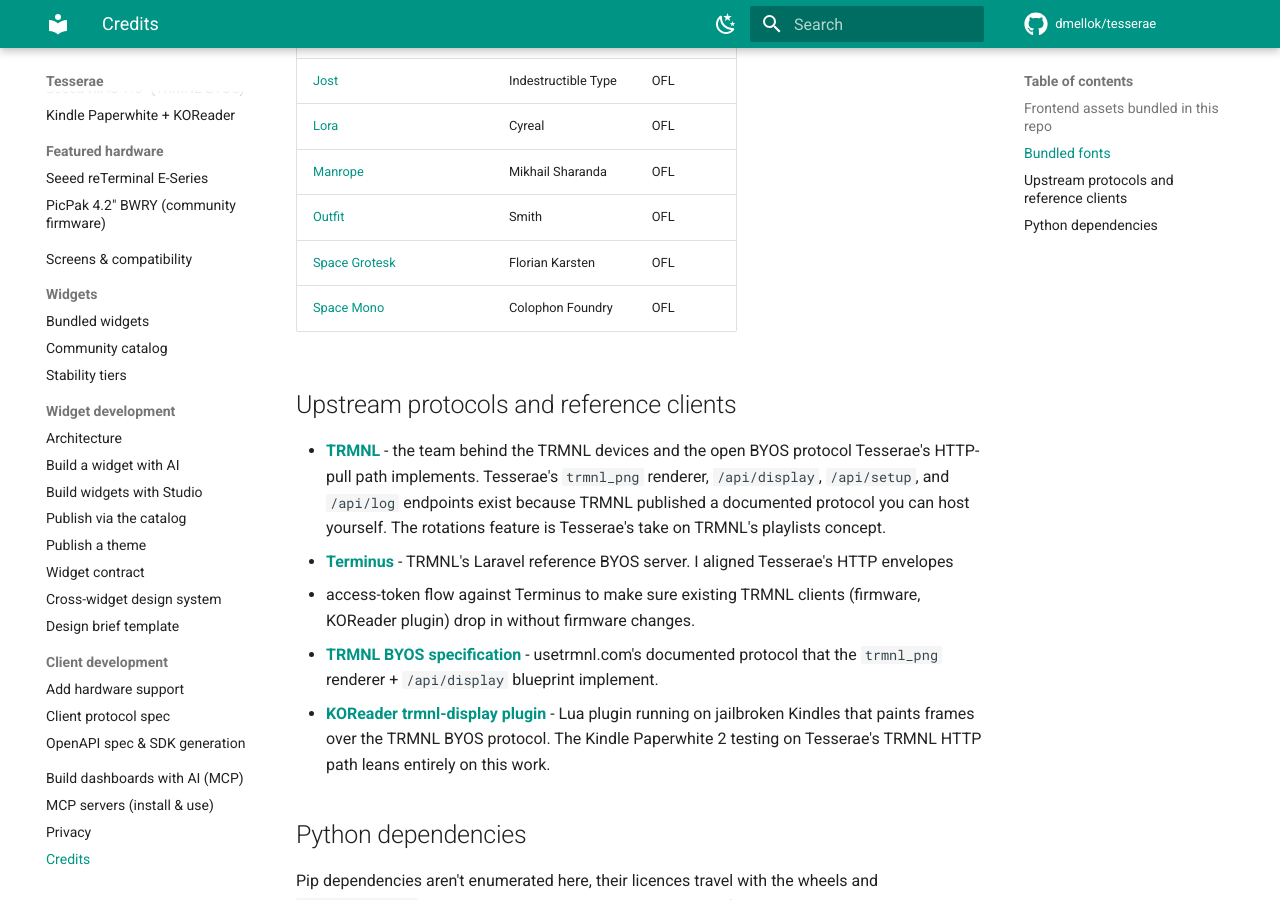
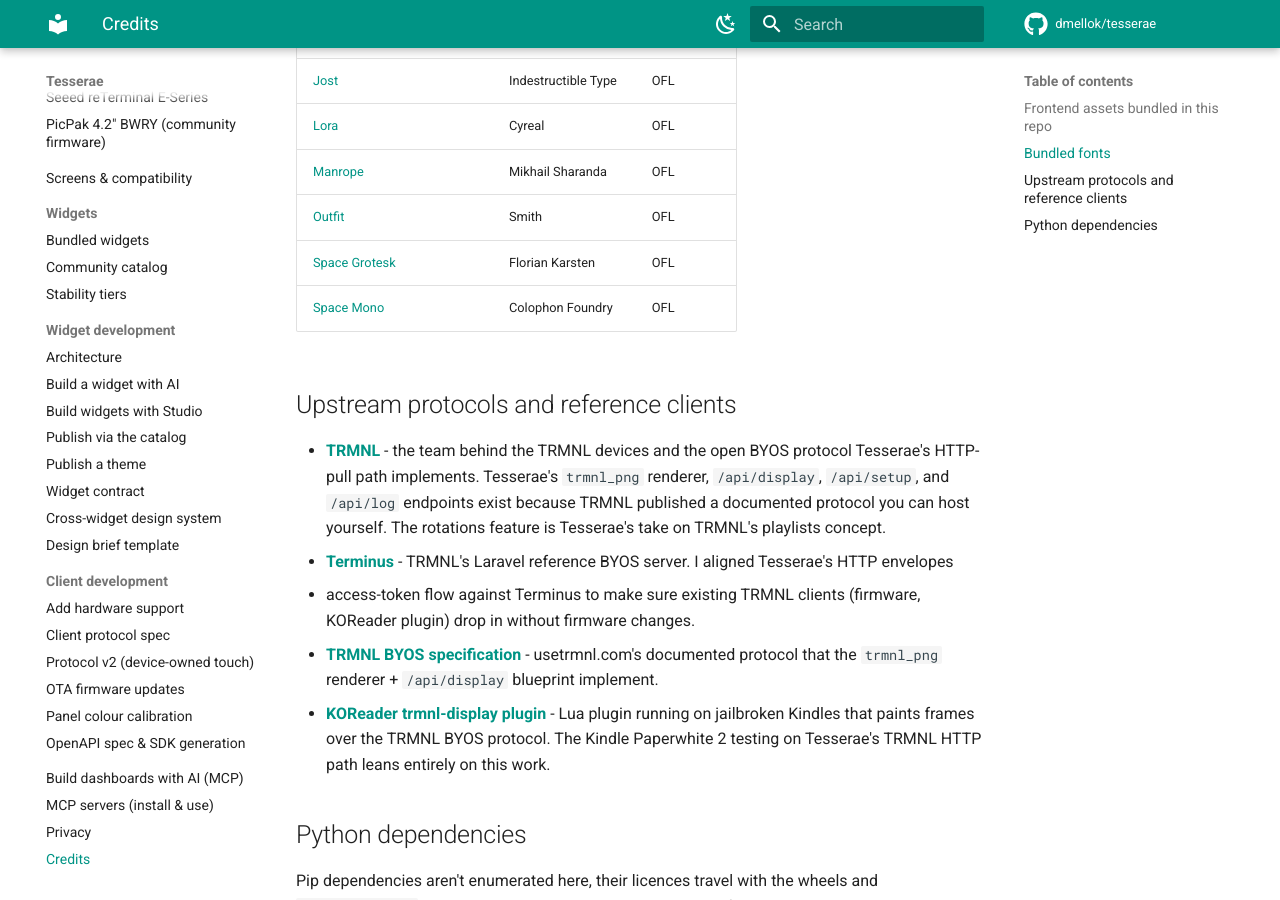
Before and after one commit to dmellok/tesserae, an MkDocs documentation site: the page built from docs/credits.md, in a window 1280 px wide and 900 px high, scrolled down 1273 px. Built offline with MkDocs 1.6.1 and Material for MkDocs 9.7.7, drawn with Linux system fonts in a browser that asks for light colours; comment, search, counter and statistics services are not loaded.

Commit message:
chore: harden CI with coverage, security, and lockfile gates plus frontend lint tooling
Adds an 80% coverage floor (current baseline 82%), a bandit high-severity
gate alongside advisory pip-audit, a uv.lock freshness check, a non-blocking
3.12/3.13 matrix, and advisory ESLint/Stylelint/Prettier over static/. Indexes
the protocol-v2, OTA, and calibration docs into the mkdocs nav and repoints the
plugin-authoring link in CONTRIBUTING. The pillow and cryptography advisories
that pip-audit surfaces are tracked in #142.

```diff
--- a/mkdocs.yml
+++ b/mkdocs.yml
@@ -126,6 +126,9 @@
   - Client development:
       - Add hardware support: dev/adding-hardware.md
       - Client protocol spec: dev/client-protocol.md
+      - Protocol v2 (device-owned touch): protocol-v2-touch.md
+      - OTA firmware updates: ota/contract.md
+      - Panel colour calibration: dev/calibration.md
       - OpenAPI spec & SDK generation: dev/openapi.md
   - Build dashboards with AI (MCP): dev/mcp.md
   - MCP servers (install & use): dev/mcp-servers.md
```
Also changed, not shown: eslint.config.js (added, +40 -0 lines), package.json (added, +22 -0 lines), pyproject.toml (+15 -1 lines), .github/CONTRIBUTING.md, .prettierrc.json (added), .stylelintrc.json (added), 4 other files.
